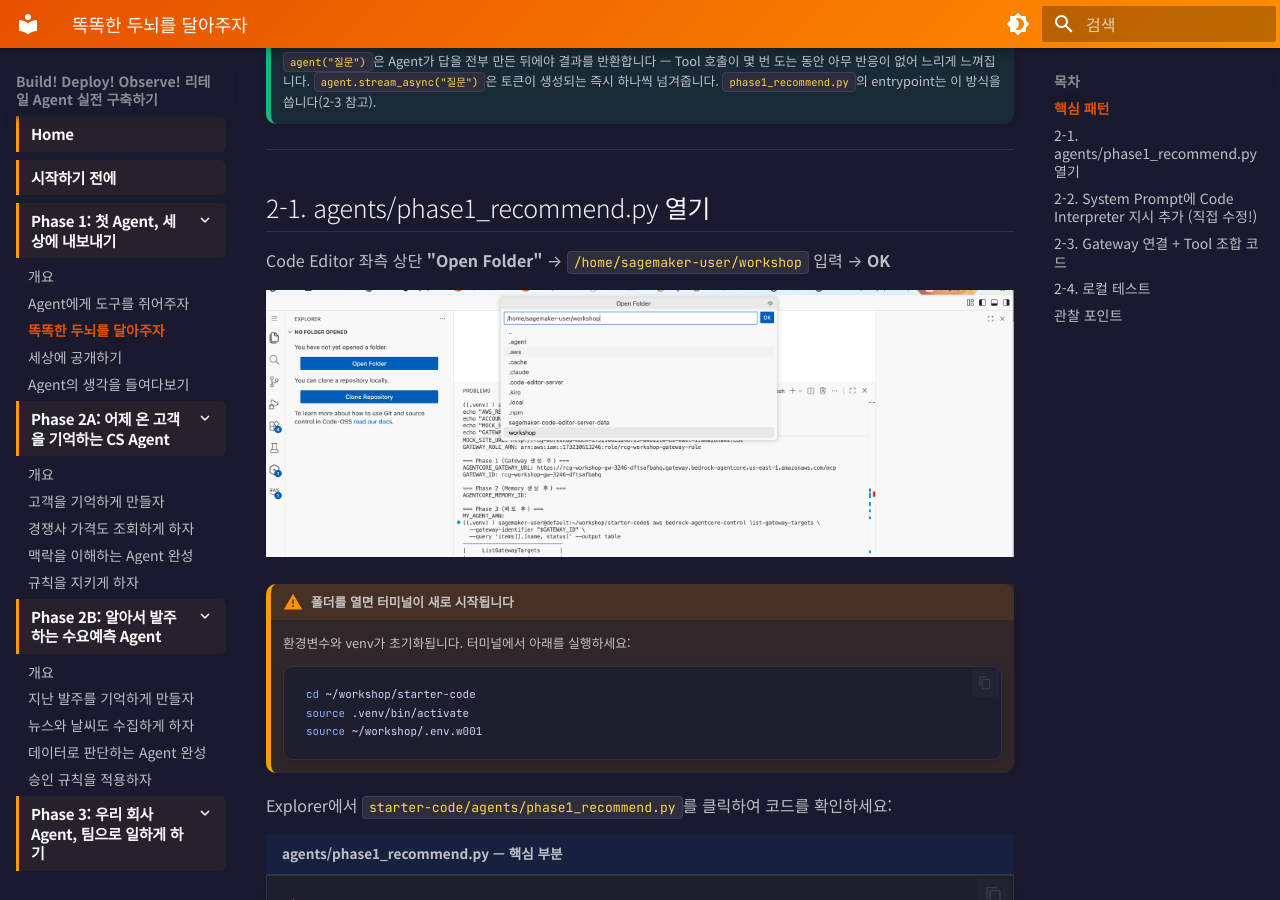
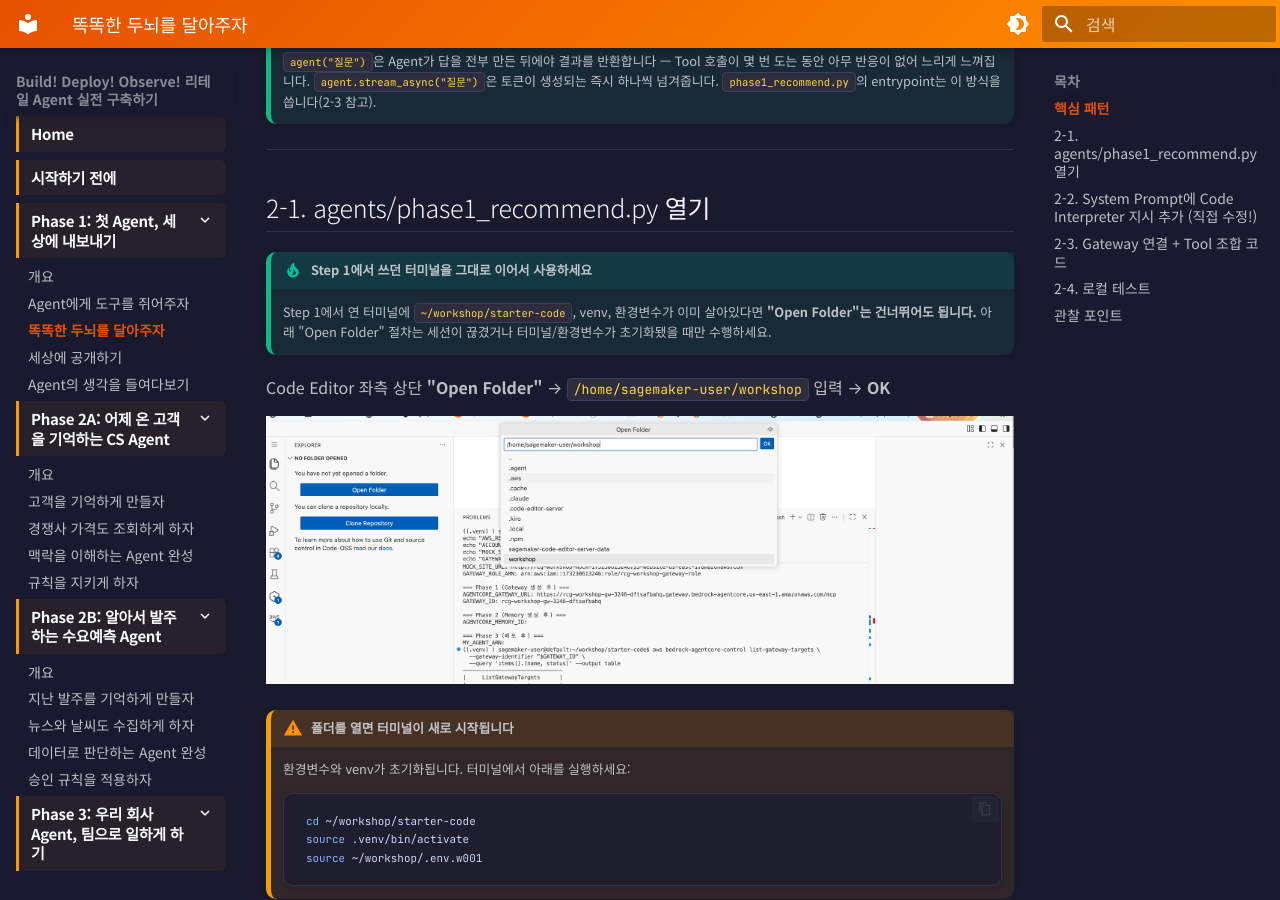
Before and after one commit to kjhyuok/rcg-agentcore-workshop-guide, an MkDocs documentation site: the page built from docs/phase1/step2-agent.md, in a window 1280 px wide and 900 px high, scrolled down 1370 px. Built offline with MkDocs 1.6.1 and Material for MkDocs 9.7.7, drawn with Linux system fonts in a browser that asks for light colours.

Commit message:
docs: Step 2의 Open Folder 절차는 세션 유지 시 생략 가능하다고 안내
Step 1과 Step 2를 이어서 진행할 때 터미널/venv/환경변수가 이미 살아있으면
Open Folder로 터미널을 재시작할 필요가 없음. 세션이 끊긴 경우에만 필요한
절차임을 명시.

Co-Authored-By: Claude Sonnet 5 <noreply@anthropic.com>

```diff
--- a/docs/phase1/step2-agent.md
+++ b/docs/phase1/step2-agent.md
@@ -59,6 +59,10 @@ Code Interpreter를 추가하면 Agent가 데이터 분석이나 계산이 필
 ---
 
 ## 2-1. agents/phase1_recommend.py 열기
+
+!!! tip "Step 1에서 쓰던 터미널을 그대로 이어서 사용하세요"
+    Step 1에서 연 터미널에 `~/workshop/starter-code`, venv, 환경변수가 이미 살아있다면 **"Open Folder"는 건너뛰어도 됩니다.**
+    아래 "Open Folder" 절차는 세션이 끊겼거나 터미널/환경변수가 초기화됐을 때만 수행하세요.
 
 Code Editor 좌측 상단 **"Open Folder"** → `/home/sagemaker-user/workshop` 입력 → **OK**
 
```
